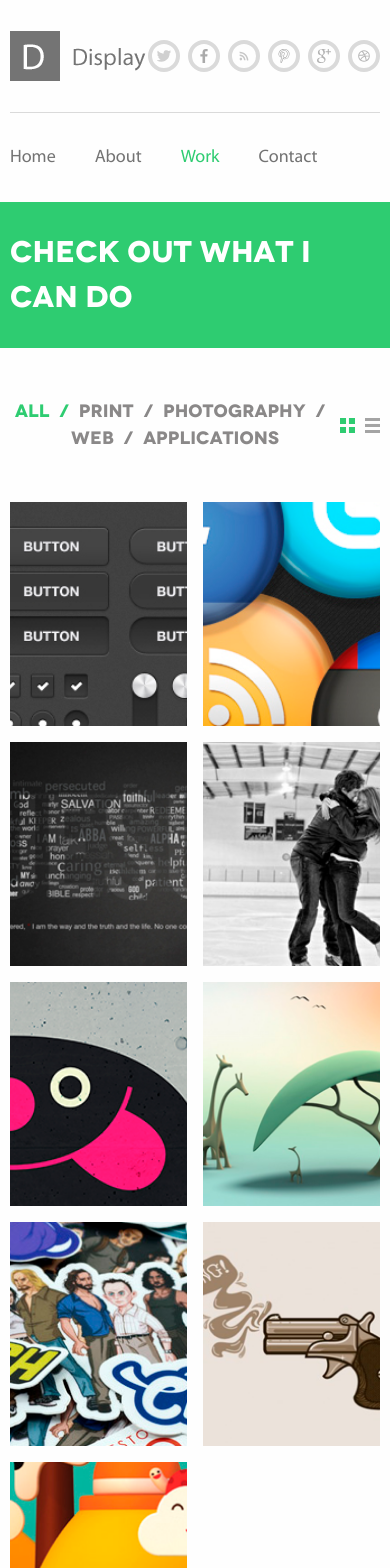
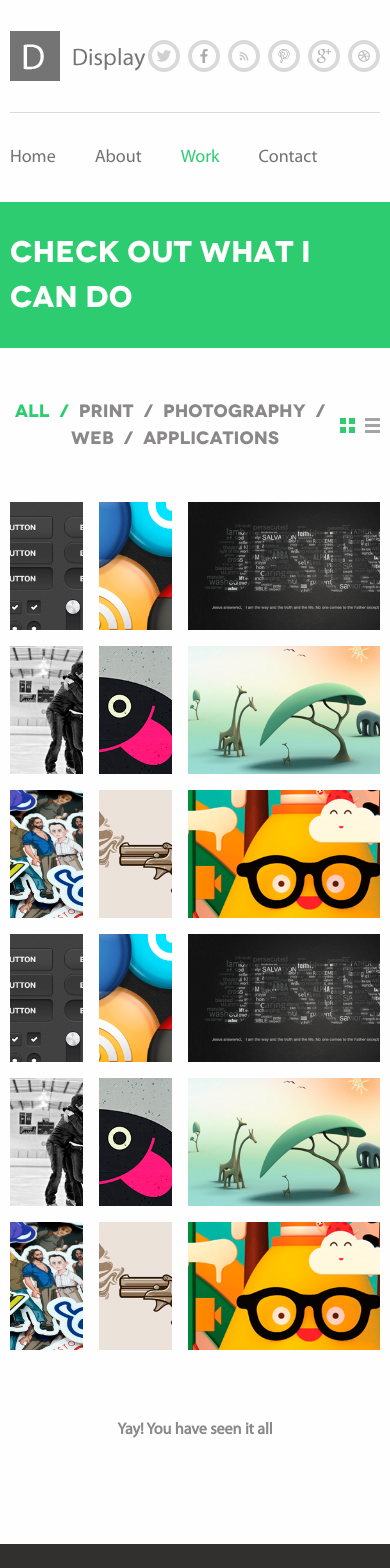
Before and after one commit to aprin1991/bild-studio-landing-page, a React (Create React App) app: page /work in a window 390 px wide. Shown: the top 1568 px of the page. Built offline with nearby package versions, Linux system fonts and the light colour scheme; data requests are answered from the project's data file; the HTML template or start-up script is replaced by a standard one.

Commit message:
feature: add infinity scroll for work page

```diff
--- a/db.json
+++ b/db.json
@@ -143,6 +143,69 @@
             "title": "Odio ut enim",
             "categories": ["print", "web", "photography"],
             "text": "Lorem ipsum dolor sit amet, consectetur adipiscing elit. Pellentesque eu erat lacus, vel congue mauris. Fusce velit justo, faucibus eu sagittis."
+        },
+        {
+            "id": 10,
+            "img": "/assets/images/mock/pr1.png",
+            "title": "Dolore magna",
+            "categories": ["print", "web"],
+            "text": "Lorem ipsum dolor sit amet, consectetur adipiscing elit. Pellentesque eu erat lacus, vel congue mauris. Fusce velit justo, faucibus eu sagittis."
+        },
+        {
+            "id": 11,
+            "img": "/assets/images/mock/pr2.png",
+            "title": "Eget est lorem",
+            "categories": ["print", "photography"],
+            "text": "Lorem ipsum dolor sit amet, consectetur adipiscing elit. Pellentesque eu erat lacus, vel congue mauris. Fusce velit justo, faucibus eu sagittis."
+        },
+        {
+            "id": 12,
+            "img": "/assets/images/mock/pr3.png",
+            "title": "Tempus imperdiet",
+            "categories": ["web"],
+            "text": "Lorem ipsum dolor sit amet, consectetur adipiscing elit. Pellentesque eu erat lacus, vel congue mauris. Fusce velit justo, faucibus eu sagittis."
+        },
+        {
+            "id": 13,
+            "img": "/assets/images/mock/pr4.png",
+            "title": "Mattis rhoncus",
+            "categories": ["print", "web"],
+            "text": "Lorem ipsum dolor sit amet, consectetur adipiscing elit. Pellentesque eu erat lacus, vel congue mauris. Fusce velit justo, faucibus eu sagittis."
+        },
+        {
+            "id": 14,
+            "img": "/assets/images/mock/pr5.png",
+            "title": "Odio ut enim",
+            "categories": ["print", "web", "photography"],
+            "text": "Lorem ipsum dolor sit amet, consectetur adipiscing elit. Pellentesque eu erat lacus, vel congue mauris. Fusce velit justo, faucibus eu sagittis."
+        },
+        {
+            "id": 15,
+            "img": "/assets/images/mock/pr6.png",
+            "title": "Odio ut enim",
+            "categories": [],
+            "text": "Lorem ipsum dolor sit amet, consectetur adipiscing elit. Pellentesque eu erat lacus, vel congue mauris. Fusce velit justo, faucibus eu sagittis."
+        },
+        {
+            "id": 16,
+            "img": "/assets/images/mock/pr7.png",
+            "title": "Odio ut enim",
+            "categories": [],
+            "text": "Lorem ipsum dolor sit amet, consectetur adipiscing elit. Pellentesque eu erat lacus, vel congue mauris. Fusce velit justo, faucibus eu sagittis."
+        },
+        {
+            "id": 17,
+            "img": "/assets/images/mock/pr8.png",
+            "title": "Odio ut enim",
+            "categories": ["print", "web", "photography"],
+            "text": "Lorem ipsum dolor sit amet, consectetur adipiscing elit. Pellentesque eu erat lacus, vel congue mauris. Fusce velit justo, faucibus eu sagittis."
+        },
+        {
+            "id": 18,
+            "img": "/assets/images/mock/pr9.png",
+            "title": "Odio ut enim",
+            "categories": ["print", "web", "photography"],
+            "text": "Lorem ipsum dolor sit amet, consectetur adipiscing elit. Pellentesque eu erat lacus, vel congue mauris. Fusce velit justo, faucibus eu sagittis."
         }
     ]
 }
--- a/package.json
+++ b/package.json
@@ -18,6 +18,7 @@
         "lodash": "^4.17.21",
         "react": "^17.0.2",
         "react-dom": "^17.0.2",
+        "react-infinite-scroll-component": "^6.1.0",
         "react-intersection-observer": "^8.33.1",
         "react-meta-tags": "^1.0.1",
         "react-player": "^2.9.0",
--- a/src/api/endpoints.tsx
+++ b/src/api/endpoints.tsx
@@ -1,7 +1,10 @@
 const URLS = {
   Projects: "/projects",
   Categories: "/categories",
-  Works: "/works",
+  Works: (currentPage: number, pageSize: number) =>
+    `/works?_start=${currentPage * pageSize}&_end=${
+      (currentPage + 1) * pageSize
+    }`,
 };
 
 export default URLS;
--- a/src/pages/about/components/Services.tsx
+++ b/src/pages/about/components/Services.tsx
@@ -46,7 +46,7 @@ const Services = () => {
 
   return (
     <div>
-      <Container classes="mb-8">
+      <Container classes="mb-5">
         <h4 className="uppercase text-secondary novecento text-2xl ">
           Services
         </h4>
@@ -70,14 +70,16 @@ const Services = () => {
               );
             })}
           </ul>
-          <div className="tab-container overflow-hidden">
-            {selectedTab === "Websites" && <ServiceTab html={html1} />}
-            {selectedTab === "Photography" && <ServiceTab html={html2} />}
-            {selectedTab === "SEO" && <ServiceTab html={html3} />}
-            {selectedTab === "Applications" && <ServiceTab html={html4} />}
-          </div>
         </Container>
       </div>
+      <Container>
+        <div className="tab-container overflow-hidden">
+          {selectedTab === "Websites" && <ServiceTab html={html1} />}
+          {selectedTab === "Photography" && <ServiceTab html={html2} />}
+          {selectedTab === "SEO" && <ServiceTab html={html3} />}
+          {selectedTab === "Applications" && <ServiceTab html={html4} />}
+        </div>
+      </Container>
     </div>
   );
 };
--- /dev/null
+++ b/src/pages/work/components/InfiniteScrollProducts.tsx
@@ -0,0 +1,38 @@
+import { AnimatePresence } from "framer-motion";
+import map from "lodash/map";
+import InfiniteScroll from "react-infinite-scroll-component";
+import ProductCard from "./ProductCard";
+
+function InfiniteScrollProducts({ products, loadMoreDate, hasNext, display }) {
+  const fetchData = () => {
+    loadMoreDate();
+  };
+  return (
+    <div>
+      <InfiniteScroll
+        dataLength={products.length} //This is important field to render the next data
+        next={fetchData}
+        hasMore={hasNext}
+        className={`grid works-container ${
+          display === "grid" ? "grid-cols-2 lg:grid-cols-3" : "grid-cols-1"
+        } gap-4`}
+        loader={products.length > 8 && <h4>Loading...</h4>}
+        endMessage={
+          <div className="col-span-3">
+            <p className="flexBox h-32 text-secondary font-medium text-base">
+              <b>Yay! You have seen it all</b>
+            </p>
+          </div>
+        }
+      >
+        <AnimatePresence>
+          {map(products, (product) => (
+            <ProductCard key={product?.id} product={product} />
+          ))}
+        </AnimatePresence>
+      </InfiniteScroll>
+    </div>
+  );
+}
+
+export default InfiniteScrollProducts;
--- a/src/pages/work/components/ProductCard.tsx
+++ b/src/pages/work/components/ProductCard.tsx
@@ -22,7 +22,7 @@ const ProductCard: React.FC<IProps> = ({ product }) => {
       className="product-card relative"
     >
       <img
-        className="w-full h-56 object-cover"
+        className="w-full h-32 md:h-56 object-cover"
         src={product.img}
         alt={product.title}
         loading="lazy"
--- a/src/pages/work/index.tsx
+++ b/src/pages/work/index.tsx
@@ -1,5 +1,4 @@
 import { Request, URLS } from "api";
-import { AxiosResponse } from "axios";
 import Container from "components/container";
 import PageTitle from "components/page-title";
 import AnimatedPage from "components/page-transition/AnimatedPage";
@@ -8,38 +7,23 @@ import map from "lodash/map";
 import { useEffect, useState } from "react";
 import { grid, horizontal } from "utilities/icons";
 import Filters from "./components/Filters";
-import { CategoriesType, ProductProp } from "./types";
-import { AnimatePresence, motion } from "framer-motion";
-import ProductCard from "./components/ProductCard";
+
+import { motion } from "framer-motion";
 import WorksLoading from "./components/WorksLoading";
+import MetaTags from "react-meta-tags";
+import InfiniteScrollProducts from "./components/InfiniteScrollProducts";
+import filter from "lodash/filter";
 const Work = () => {
   const [selectedCategory, setSelectedCategory] = useState("all");
   const [display, setDisplay] = useState("grid");
-  const [loading, setLoading] = useState(false);
-  const [products, setProducts] = useState<
-    AxiosResponse | undefined | Array<ProductProp>
-  >([]);
+  const [loading, setLoading] = useState(true);
+  const [products, setProducts] = useState<any>([]);
   const [filtered, setFiltered] = useState<any>([]);
-  const [categories, setCategories] = useState<
-    AxiosResponse | undefined | Array<CategoriesType>
-  >([]);
+  const [categories, setCategories] = useState<any>([]);
+  const [currentPage, setCurrentPage] = useState(0);
+  const [hasNext, setHasNext] = useState(true);
+  const [pageSize, setPageSize] = useState(9);
   useEffect(() => {
-    const getProducts = async () => {
-      setLoading(true);
-      try {
-        const responseProducts = await Request.get(URLS.Works);
-        if (responseProducts) {
-          setProducts(responseProducts);
-          setFiltered(responseProducts);
-        }
-      } catch (err) {
-        toast("error", "Error!");
-      } finally {
-        setTimeout(() => {
-          setLoading(false);
-        }, 2000);
-      }
-    };
     const getCategories = async () => {
       try {
         const response = await Request.get(URLS.Categories);
@@ -49,11 +33,55 @@ const Work = () => {
       }
     };
     getCategories();
+  }, []);
+  useEffect(() => {
+    if (selectedCategory === "all") {
+      return;
+    }
+    const filtered = filter(products, (el) => {
+      return el.categories.includes(selectedCategory);
+    });
+    setFiltered(filtered);
+  }, [products]);
+  const getProducts = async () => {
+    try {
+      const responseProducts: any = await Request.get(
+        URLS.Works(currentPage, pageSize)
+      );
+      if (responseProducts) {
+        if (responseProducts?.length > 0) {
+          setProducts(products.concat(responseProducts));
+          setFiltered(filtered.concat(responseProducts));
+        } else {
+          setHasNext(false);
+        }
+      }
+    } catch (err) {
+      toast("error", "Error!");
+    } finally {
+      setTimeout(() => {
+        setLoading(false);
+      }, 2000);
+    }
+  };
+  const handleFetchData = () => {
+    setCurrentPage((prev) => prev + 1);
+  };
+  useEffect(() => {
     getProducts();
-  }, []);
-
+  }, [currentPage]);
   return (
     <>
+      <MetaTags>
+        <title>Work</title>
+        <meta name="description" content="Some work description." />
+        <link rel="canonical" href={`/work`} />
+        <meta id="og-title" property="og:title" content="work" />
+        <meta itemProp="name" content={"Work Page"} />
+        <meta property="og:description" content="Some work description." />
+        <meta name="twitter:title" content={"Twitter."} />
+        <meta name="twitter:description" content={"Some work description."} />
+      </MetaTags>
       <AnimatedPage>
         <div>
           <PageTitle title="Check Out What I can Do" />
@@ -84,29 +112,29 @@ const Work = () => {
               </div>
             </Container>
           </div>
-          <Container classes="works-container">
-            {filtered.length > 0 ? (
+          <Container classes="">
+            {loading && (
               <motion.div
                 layout
-                className={`popular-movies grid ${
+                className={`grid ${
                   display === "grid"
                     ? "grid-cols-2 lg:grid-cols-3"
                     : "grid-cols-1"
                 } gap-4`}
               >
-                {loading ? (
-                  <WorksLoading />
-                ) : (
-                  <AnimatePresence>
-                    {map(filtered, (product) => (
-                      <ProductCard key={product?.id} product={product} />
-                    ))}
-                  </AnimatePresence>
-                )}
+                <WorksLoading />
               </motion.div>
+            )}
+            {filtered.length > 0 ? (
+              <InfiniteScrollProducts
+                products={filtered}
+                loadMoreDate={handleFetchData}
+                hasNext={hasNext}
+                display={display}
+              />
             ) : (
               <div className="w-full h-64 text-secondary flexBox text-lg font-bold novecento">
-                No Data
+                No Results.
               </div>
             )}
           </Container>
```
Also changed, not shown: src/pages/about/index.tsx (+4 -7 lines), 1 other file (tests, documents, lock files or other folders).
